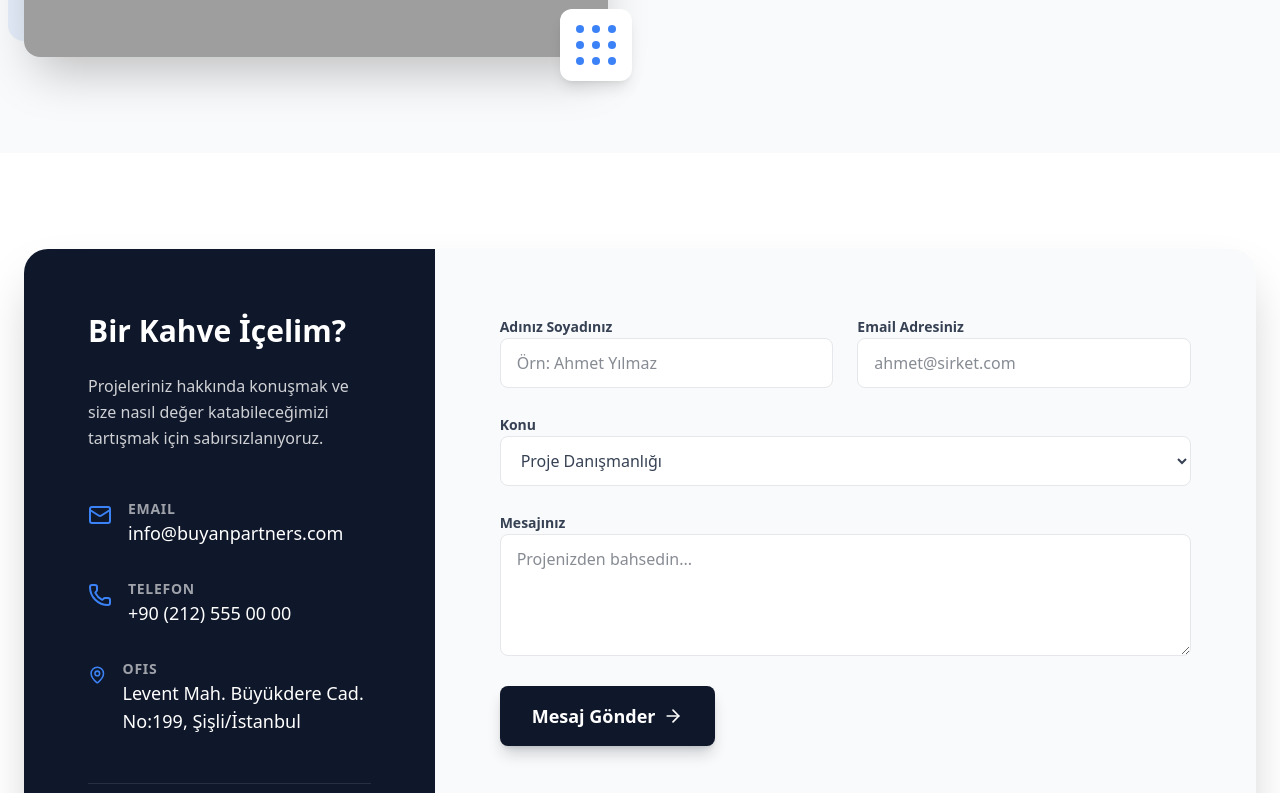
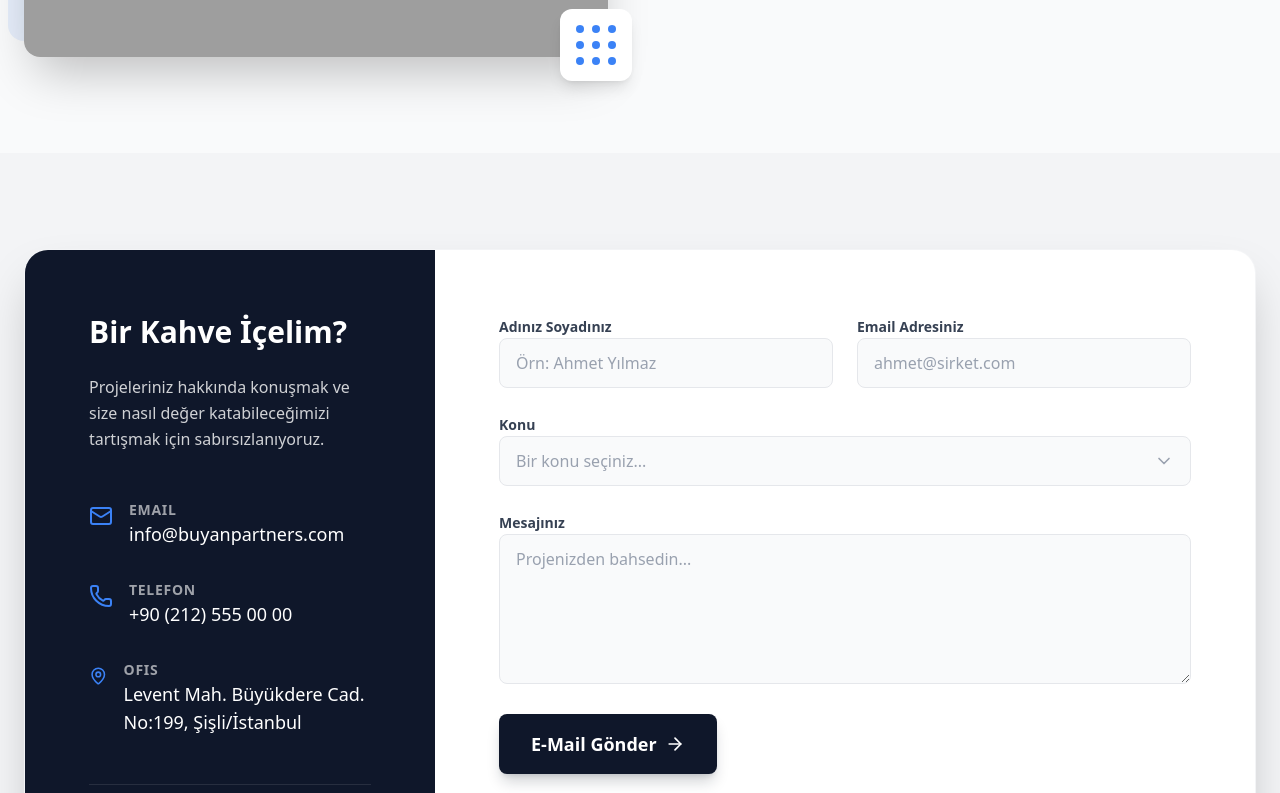
Before and after one commit to atakanclskn/buyan-partners, a React (Vite) app in the folder buyan-partners/: page / in a window 1280 px wide. Shown: the part 2007-2800 px from the top of the page. Built offline with nearby package versions, Linux system fonts and the light colour scheme; grey boxes are pictures that could not be loaded.

Commit message:
feat: enhance Contact and Navbar components with form validation and animated dark mode toggle

```diff
--- a/buyan-partners/src/App.jsx
+++ b/buyan-partners/src/App.jsx
@@ -27,7 +27,6 @@ function App() {
 
         <div className="relative z-10 text-center max-w-4xl px-4">
           <Reveal>
-            {" "}
             {/* Hero yazıları da animasyonlu gelsin */}
             <h1 className="text-5xl md:text-7xl font-bold text-white mb-6 leading-tight">
               {config.hero.title}
@@ -35,8 +34,11 @@ function App() {
             <p className="text-xl md:text-2xl text-gray-200 mb-10 font-light">
               {config.hero.subtitle}
             </p>
-            <button className="bg-secondary text-white px-8 py-4 rounded-full font-semibold text-lg hover:opacity-90 transition-all shadow-lg hover:shadow-secondary/50 cursor-pointer">
+            <button
+            onClick={() => document.getElementById('contact').scrollIntoView({ behavior: 'smooth' })}
+            className="bg-secondary text-white px-8 py-4 rounded-full font-semibold text-lg hover:opacity-90 transition-all shadow-lg hover:shadow-secondary/50 cursor-pointer">
               {config.hero.buttonText}
+
             </button>
           </Reveal>
         </div>
--- a/buyan-partners/src/components/Contact.jsx
+++ b/buyan-partners/src/components/Contact.jsx
@@ -1,21 +1,89 @@
-import { useSite } from "../context/SiteContext";
-import { Mail, Phone, MapPin, ArrowRight } from "lucide-react";
-import Reveal from "./Reveal";
+import { useState } from 'react';
+import { useSite } from '../context/SiteContext';
+import { Mail, Phone, MapPin, ArrowRight, ChevronDown, AlertCircle } from 'lucide-react';
+import { motion, AnimatePresence } from 'framer-motion';
+import Reveal from './Reveal';
 
 const Contact = () => {
   const { config } = useSite();
   const { contact } = config;
 
+  const [formData, setFormData] = useState({
+    name: '',
+    email: '',
+    subject: '',
+    message: ''
+  });
+
+  const [errors, setErrors] = useState({});
+  const [isDropdownOpen, setIsDropdownOpen] = useState(false);
+
+  const subjectOptions = [
+    "Proje Danışmanlığı",
+    "Fiyat Teklifi",
+    "Genel Bilgi",
+    "İş Ortaklığı"
+  ];
+
+  const handleChange = (e) => {
+    setFormData({
+      ...formData,
+      [e.target.name]: e.target.value
+    });
+
+    if (errors[e.target.name]) {
+      setErrors({
+        ...errors,
+        [e.target.name]: null
+      });
+    }
+  };
+
+  const handleSelectSubject = (option) => {
+    setFormData({ ...formData, subject: option });
+    setIsDropdownOpen(false);
+
+    if (errors.subject) {
+      setErrors({ ...errors, subject: null });
+    }
+  };
+
+  const validateForm = () => {
+    const newErrors = {};
+    if (!formData.name.trim()) newErrors.name = "Lütfen adınızı giriniz.";
+    if (!formData.email.trim()) newErrors.email = "Email adresi zorunludur.";
+    if (!formData.subject) newErrors.subject = "Lütfen bir konu seçiniz.";
+    if (!formData.message.trim()) newErrors.message = "Mesaj içeriği boş olamaz.";
+
+    setErrors(newErrors);
+    return Object.keys(newErrors).length === 0;
+  };
+
+  const handleSendMail = (e) => {
+    e.preventDefault();
+
+    if (!validateForm()) return;
+
+    const { name, email, subject, message } = formData;
+    const targetEmail = contact.info.email;
+
+    const mailSubject = encodeURIComponent(`${subject} - ${name}`);
+    const mailBody = encodeURIComponent(
+      `Gönderen: ${name}\nEmail: ${email}\n\nMesaj:\n${message}`
+    );
+
+    window.location.href = `mailto:${targetEmail}?subject=${mailSubject}&body=${mailBody}`;
+  };
+
   return (
-    <section
-      id="contact"
-      className="py-24 bg-white dark:bg-slate-900 transition-colors duration-300"
-    >
+    <section id="contact" className="py-24 bg-gray-100 dark:bg-slate-900 transition-colors duration-300">
       <div className="container mx-auto px-6">
+
         <Reveal>
-          <div className="grid grid-cols-1 lg:grid-cols-3 rounded-3xl overflow-hidden shadow-2xl">
-            {/* SOL TARAF (Bilgiler): Zaten bg-primary olduğu için dark mode'da güzel durur, dokunmuyoruz. */}
-            <div className="bg-primary text-white p-12 lg:p-16 lg:col-span-1 flex flex-col justify-between">
+          <div className="grid grid-cols-1 lg:grid-cols-3 rounded-3xl overflow-hidden shadow-2xl border border-transparent dark:border-slate-700/50">
+
+            {/* SOL TARAF */}
+            <div className="bg-primary dark:bg-slate-800 text-white p-12 lg:p-16 lg:col-span-1 flex flex-col justify-between relative z-10 transition-colors duration-300">
               <div>
                 <h3 className="text-3xl font-bold mb-6">{contact.title}</h3>
                 <p className="text-white/80 mb-12 leading-relaxed">
@@ -26,9 +94,7 @@ const Contact = () => {
                   <div className="flex items-start space-x-4">
                     <Mail className="w-6 h-6 text-secondary mt-1" />
                     <div>
-                      <p className="text-sm text-white/60 uppercase tracking-wider font-semibold">
-                        Email
-                      </p>
+                      <p className="text-sm text-white/60 uppercase tracking-wider font-semibold">Email</p>
                       <p className="text-lg">{contact.info.email}</p>
                     </div>
                   </div>
@@ -36,9 +102,7 @@ const Contact = () => {
                   <div className="flex items-start space-x-4">
                     <Phone className="w-6 h-6 text-secondary mt-1" />
                     <div>
-                      <p className="text-sm text-white/60 uppercase tracking-wider font-semibold">
-                        Telefon
-                      </p>
+                      <p className="text-sm text-white/60 uppercase tracking-wider font-semibold">Telefon</p>
                       <p className="text-lg">{contact.info.phone}</p>
                     </div>
                   </div>
@@ -46,9 +110,7 @@ const Contact = () => {
                   <div className="flex items-start space-x-4">
                     <MapPin className="w-6 h-6 text-secondary mt-1" />
                     <div>
-                      <p className="text-sm text-white/60 uppercase tracking-wider font-semibold">
-                        Ofis
-                      </p>
+                      <p className="text-sm text-white/60 uppercase tracking-wider font-semibold">Ofis</p>
                       <p className="text-lg max-w-xs">{contact.info.address}</p>
                     </div>
                   </div>
@@ -58,72 +120,147 @@ const Contact = () => {
               <div className="mt-12 pt-12 border-t border-white/10">
                 <div className="flex items-center space-x-2 text-white/60">
                   <div className="w-2 h-2 rounded-full bg-green-400 animate-pulse"></div>
-                  <span className="text-sm">
-                    Şu an yeni projeler için müsaitiz
-                  </span>
+                  <span className="text-sm">Şu an yeni projeler için müsaitiz</span>
                 </div>
               </div>
             </div>
 
-            {/* SAĞ TARAF (Form): Burası önemli! */}
-            <div className="bg-gray-50 dark:bg-slate-800/80 p-12 lg:p-16 lg:col-span-2 transition-colors duration-300 border border-transparent dark:border-white/10 white:border-white/40">
-              <form className="space-y-6">
+            {/* SAĞ TARAF (Form) */}
+            <div className="bg-white dark:bg-slate-800 p-12 lg:p-16 lg:col-span-2 transition-colors duration-300">
+
+              <form className="space-y-6" onSubmit={handleSendMail} noValidate>
+
                 <div className="grid grid-cols-1 md:grid-cols-2 gap-6">
+                  {/* İSİM */}
                   <div className="space-y-2">
-                    <label className="text-sm font-semibold text-gray-700 dark:text-gray-300 transition-colors">
-                      Adınız Soyadınız
-                    </label>
+                    <label className="text-sm font-semibold text-gray-700 dark:text-gray-300 transition-colors">Adınız Soyadınız</label>
                     <input
                       type="text"
-                      className="w-full px-4 py-3 rounded-lg bg-white dark:bg-slate-700 border border-gray-200 dark:border-slate-600 text-gray-900 dark:text-white focus:border-secondary outline-none transition-all"
+                      name="name"
+                      value={formData.name}
+                      onChange={handleChange}
+                      // transition-all YERİNE transition-colors KULLANDIK (Kasmayı engeller)
+                      // placeholder renklerini ekledik
+                      className={`w-full px-4 py-3 rounded-lg bg-gray-50 dark:bg-slate-700 border text-gray-900 dark:text-white focus:border-secondary outline-none transition-colors duration-300 placeholder:text-gray-400 dark:placeholder:text-gray-500
+                        ${errors.name ? 'border-red-500 bg-red-50 dark:bg-red-900/10' : 'border-gray-200 dark:border-slate-600'}
+                      `}
                       placeholder="Örn: Ahmet Yılmaz"
                     />
+                    <AnimatePresence>
+                      {errors.name && (
+                        <motion.div initial={{ opacity: 0, y: -10 }} animate={{ opacity: 1, y: 0 }} exit={{ opacity: 0 }} className="flex items-center gap-1 text-red-500 text-xs font-medium">
+                          <AlertCircle size={12} /> {errors.name}
+                        </motion.div>
+                      )}
+                    </AnimatePresence>
                   </div>
+
+                  {/* EMAIL */}
                   <div className="space-y-2">
-                    <label className="text-sm font-semibold text-gray-700 dark:text-gray-300 transition-colors">
-                      Email Adresiniz
-                    </label>
+                    <label className="text-sm font-semibold text-gray-700 dark:text-gray-300 transition-colors">Email Adresiniz</label>
                     <input
                       type="email"
-                      className="w-full px-4 py-3 rounded-lg bg-white dark:bg-slate-700 border border-gray-200 dark:border-slate-600 text-gray-900 dark:text-white focus:border-secondary outline-none transition-all"
+                      name="email"
+                      value={formData.email}
+                      onChange={handleChange}
+                      className={`w-full px-4 py-3 rounded-lg bg-gray-50 dark:bg-slate-700 border text-gray-900 dark:text-white focus:border-secondary outline-none transition-colors duration-300 placeholder:text-gray-400 dark:placeholder:text-gray-500
+                        ${errors.email ? 'border-red-500 bg-red-50 dark:bg-red-900/10' : 'border-gray-200 dark:border-slate-600'}
+                      `}
                       placeholder="ahmet@sirket.com"
                     />
+                    <AnimatePresence>
+                      {errors.email && (
+                        <motion.div initial={{ opacity: 0, y: -10 }} animate={{ opacity: 1, y: 0 }} exit={{ opacity: 0 }} className="flex items-center gap-1 text-red-500 text-xs font-medium">
+                          <AlertCircle size={12} /> {errors.email}
+                        </motion.div>
+                      )}
+                    </AnimatePresence>
                   </div>
                 </div>
 
-                <div className="space-y-2">
-                  <label className="text-sm font-semibold text-gray-700 dark:text-gray-300 transition-colors">
-                    Konu
-                  </label>
-                  <select className="w-full px-4 py-3 rounded-lg bg-white dark:bg-slate-700 border border-gray-200 dark:border-slate-600 text-gray-700 dark:text-white focus:border-secondary outline-none transition-all">
-                    <option>Proje Danışmanlığı</option>
-                    <option>Fiyat Teklifi</option>
-                    <option>Genel Bilgi</option>
-                  </select>
+                {/* KONU */}
+                <div className="space-y-2 relative">
+                  <label className="text-sm font-semibold text-gray-700 dark:text-gray-300 transition-colors">Konu</label>
+                  <div
+                    onClick={() => setIsDropdownOpen(!isDropdownOpen)}
+                    className={`w-full px-4 py-3 rounded-lg border cursor-pointer flex justify-between items-center transition-colors duration-300 hover:border-secondary
+                      ${errors.subject
+                        ? 'border-red-500 bg-red-50 dark:bg-red-900/10'
+                        : 'bg-gray-50 dark:bg-slate-700 border-gray-200 dark:border-slate-600'}
+                    `}
+                  >
+                    <span className={formData.subject ? 'text-gray-900 dark:text-white' : 'text-gray-400 dark:text-gray-500'}>
+                      {formData.subject || "Bir konu seçiniz..."}
+                    </span>
+                    <ChevronDown size={20} className={`transition-transform duration-300 ${isDropdownOpen ? 'rotate-180' : ''} ${formData.subject ? 'text-gray-500' : 'text-gray-400'}`} />
+                  </div>
+                  <AnimatePresence>
+                    {errors.subject && (
+                      <motion.div initial={{ opacity: 0, y: -10 }} animate={{ opacity: 1, y: 0 }} exit={{ opacity: 0 }} className="flex items-center gap-1 text-red-500 text-xs font-medium mt-1">
+                        <AlertCircle size={12} /> {errors.subject}
+                      </motion.div>
+                    )}
+                  </AnimatePresence>
+
+                  <AnimatePresence>
+                    {isDropdownOpen && (
+                      <motion.div
+                        initial={{ opacity: 0, y: -10 }} animate={{ opacity: 1, y: 0 }} exit={{ opacity: 0, y: -10 }} transition={{ duration: 0.2 }}
+                        className="absolute left-0 right-0 top-full mt-2 bg-white dark:bg-slate-800 border border-gray-100 dark:border-slate-600 rounded-xl shadow-xl z-50 overflow-hidden"
+                      >
+                        {subjectOptions.map((option, index) => (
+                          <div
+                            key={index}
+                            onClick={() => handleSelectSubject(option)}
+                            className={`px-4 py-3 cursor-pointer transition-colors flex items-center justify-between
+                              ${formData.subject === option
+                                ? 'bg-secondary/10 text-secondary font-semibold'
+                                : 'text-gray-700 dark:text-gray-300 hover:bg-gray-50 dark:hover:bg-slate-700'
+                              }`}
+                          >
+                            {option}
+                            {formData.subject === option && <div className="w-2 h-2 rounded-full bg-secondary"></div>}
+                          </div>
+                        ))}
+                      </motion.div>
+                    )}
+                  </AnimatePresence>
                 </div>
 
+                {/* MESAJ */}
+                {/* MESAJ ALANI */}
                 <div className="space-y-2">
-                  <label className="text-sm font-semibold text-gray-700 dark:text-gray-300 transition-colors">
-                    Mesajınız
-                  </label>
+                  <label className="text-sm font-semibold text-gray-700 dark:text-gray-300 transition-colors">Mesajınız</label>
                   <textarea
                     rows="4"
-                    className="w-full px-4 py-3 rounded-lg bg-white dark:bg-slate-700 border border-gray-200 dark:border-slate-600 text-gray-900 dark:text-white focus:border-secondary outline-none transition-all"
+                    name="message"
+                    value={formData.message}
+                    onChange={handleChange}
+                    // DEĞİŞİKLİK: 'min-h-[150px]' ekledik. Artık 150px'den daha küçük olamaz.
+                    className={`w-full px-4 py-3 rounded-lg bg-gray-50 dark:bg-slate-700 border text-gray-900 dark:text-white focus:border-secondary outline-none transition-colors duration-300 resize-y placeholder:text-gray-400 dark:placeholder:text-gray-500 min-h-[150px]
+                      ${errors.message ? 'border-red-500 bg-red-50 dark:bg-red-900/10' : 'border-gray-200 dark:border-slate-600'}
+                    `}
                     placeholder="Projenizden bahsedin..."
                   ></textarea>
+                  <AnimatePresence>
+                    {errors.message && (
+                      <motion.div initial={{ opacity: 0, y: -10 }} animate={{ opacity: 1, y: 0 }} exit={{ opacity: 0 }} className="flex items-center gap-1 text-red-500 text-xs font-medium">
+                        <AlertCircle size={12} /> {errors.message}
+                      </motion.div>
+                    )}
+                  </AnimatePresence>
                 </div>
 
-                <button
-                  type="button"
-                  className="bg-primary text-white px-8 py-4 rounded-lg font-bold text-lg hover:bg-primary/90 transition-all flex items-center gap-2 group cursor-pointer shadow-lg shadow-primary/20"
-                >
+                <button type="submit" className="bg-primary text-white px-8 py-4 rounded-lg font-bold text-lg hover:bg-primary/90 transition-all flex items-center gap-2 group cursor-pointer shadow-lg shadow-primary/20">
                   {contact.buttonText}
                   <ArrowRight className="w-5 h-5 group-hover:translate-x-1 transition-transform" />
                 </button>
               </form>
             </div>
+
           </div>
         </Reveal>
+
       </div>
     </section>
   );
--- a/buyan-partners/src/data/siteConfig.js
+++ b/buyan-partners/src/data/siteConfig.js
@@ -87,7 +87,7 @@ export const siteConfig = {
   contact: {
     title: "Bir Kahve İçelim?",
     subtitle: "Projeleriniz hakkında konuşmak ve size nasıl değer katabileceğimizi tartışmak için sabırsızlanıyoruz.",
-    buttonText: "Mesaj Gönder",
+    buttonText: "E-Mail Gönder",
     info: {
       email: "info@buyanpartners.com",
       phone: "+90 (212) 555 00 00",
```
Also changed, not shown: buyan-partners/src/components/Navbar.jsx (+23 -9 lines).
